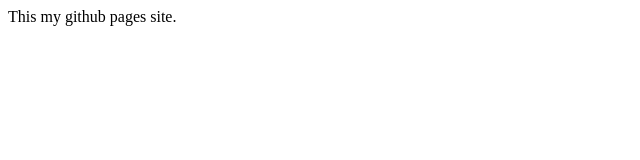
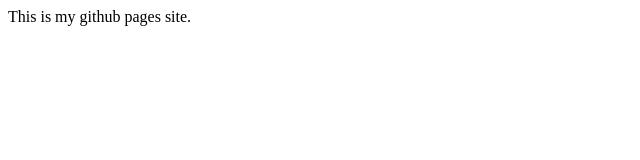
Before and after one commit to gsmoir/gsmoir.github.io, a plain HTML site: page index.html in a window 1280 px wide. Shown: the full height of the page, 0-640 px from the left. Drawn offline with Linux system fonts and the light colour scheme.

Commit message:
Update index.html
First setup commit

```diff
--- a/index.html
+++ b/index.html
@@ -1,8 +1,9 @@
 <!DOCTYPE html>
 <html lang="en">
   <head>
+    <title>GSMOIR</title>
   </head>
   <body>
-  This my github pages site.
+  This is my github pages site.
   </body>
 </html>
```
